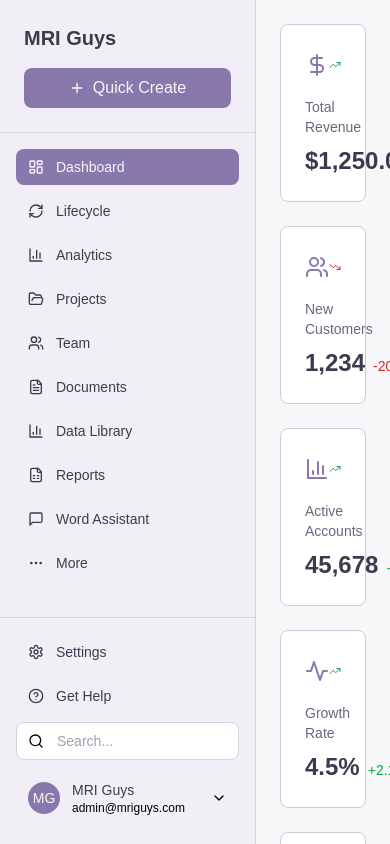
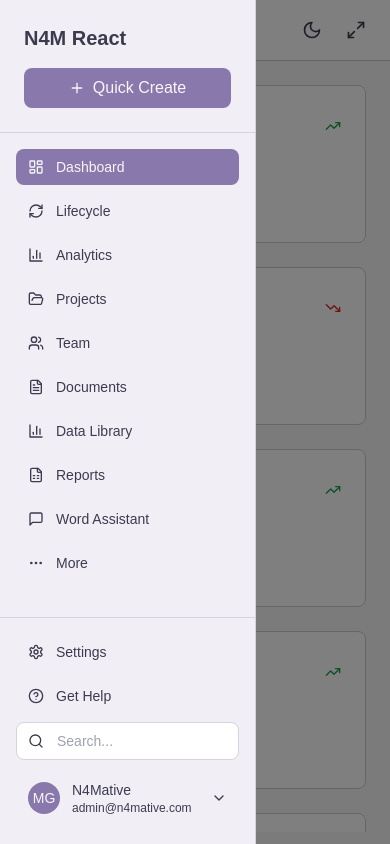
Before and after one commit to greshamn/mriguys, a React (Vite) app: page / in a window 390 px wide. Built offline with nearby package versions, Linux system fonts and the light colour scheme; the HTML template or start-up script is replaced by a standard one.

Commit message:
theme selector

```diff
--- a/src/App.jsx
+++ b/src/App.jsx
@@ -1,14 +1,40 @@
-import React from 'react';
+import React, { useState } from 'react';
 import Sidebar from './components/Sidebar';
 import Dashboard from './components/Dashboard';
+import TopMenu from './components/TopMenu';
 
 function App() {
+  const [sidebarOpen, setSidebarOpen] = useState(true);
+  const [currentTheme, setCurrentTheme] = useState('light');
+
+  const handleSidebarToggle = () => {
+    setSidebarOpen(!sidebarOpen);
+  };
+
+  const handleThemeChange = (theme) => {
+    setCurrentTheme(theme);
+  };
+
   return (
-    <div className="flex h-screen bg-background">
-      <Sidebar />
-      <main className="flex-1 overflow-auto">
-        <Dashboard />
-      </main>
+    <div className="min-h-screen bg-background text-foreground">
+      {/* Top Menu Bar */}
+      <TopMenu
+        onThemeChange={handleThemeChange}
+        onSidebarToggle={handleSidebarToggle}
+      />
+
+      <div className="flex h-[calc(100vh-73px)]">
+        {/* Sidebar */}
+        <Sidebar
+          isOpen={sidebarOpen}
+          onToggle={handleSidebarToggle}
+        />
+
+        {/* Main Content */}
+        <main className="flex-1 overflow-auto">
+          <Dashboard />
+        </main>
+      </div>
     </div>
   );
 }
--- a/src/components/Dashboard.jsx
+++ b/src/components/Dashboard.jsx
@@ -6,7 +6,7 @@ import AdditionalCharts from './AdditionalCharts';
 
 const Dashboard = () => {
   return (
-    <div className="flex-1 p-6 space-y-6">
+    <div className="p-6 space-y-6">
       {/* KPI Cards */}
       <div className="grid grid-cols-1 md:grid-cols-2 lg:grid-cols-4 gap-6">
         <KPICard
--- a/src/components/Sidebar.jsx
+++ b/src/components/Sidebar.jsx
@@ -16,7 +16,7 @@ import {
   ChevronDown
 } from 'lucide-react';
 
-const Sidebar = () => {
+const Sidebar = ({ isOpen, onToggle }) => {
   const navigationItems = [
     { icon: LayoutDashboard, label: 'Dashboard', active: true },
     { icon: RefreshCw, label: 'Lifecycle' },
@@ -36,11 +36,28 @@ const Sidebar = () => {
   ];
 
   return (
-    <aside className="w-64 bg-sidebar border-r border-sidebar-border flex flex-col">
+    <>
+      {/* Mobile overlay */}
+      {isOpen && (
+        <div
+          className="fixed inset-0 bg-black bg-opacity-50 z-40 lg:hidden"
+          onClick={onToggle}
+        />
+      )}
+
+      {/* Sidebar */}
+      <aside className={`
+        fixed top-0 left-0 z-50 h-full bg-sidebar border-r border-sidebar-border
+        transform transition-transform duration-300 ease-in-out
+        ${isOpen ? 'translate-x-0' : '-translate-x-full'}
+        lg:translate-x-0 lg:static lg:z-auto
+        w-64
+      `}>
+        <div className="flex flex-col h-full">
           {/* Logo and Quick Create */}
           <div className="p-6 border-b border-sidebar-border">
             <div className="flex items-center justify-between mb-4">
-          <h1 className="text-xl font-bold text-sidebar-foreground">MRI Guys</h1>
+              <h1 className="text-xl font-bold text-sidebar-foreground">N4M React</h1>
             </div>
             <button className="w-full bg-sidebar-primary text-sidebar-primary-foreground px-4 py-2 rounded-lg flex items-center justify-center gap-2 hover:bg-sidebar-primary/90 transition-colors">
               <Plus className="w-4 h-4" />
@@ -96,13 +113,15 @@ const Sidebar = () => {
                 MG
               </div>
               <div className="flex-1 min-w-0">
-            <p className="text-sm font-medium text-sidebar-foreground truncate">MRI Guys</p>
-            <p className="text-xs text-sidebar-foreground/70 truncate">admin@mriguys.com</p>
+                <p className="text-sm font-medium text-sidebar-foreground truncate">N4Mative</p>
+                <p className="text-xs text-sidebar-foreground/70 truncate">admin@n4mative.com</p>
               </div>
               <ChevronDown className="w-4 h-4 text-sidebar-foreground/50" />
             </div>
           </div>
+        </div>
       </aside>
+    </>
   );
 };
 
--- /dev/null
+++ b/src/components/TopMenu.jsx
@@ -0,0 +1,129 @@
+import React, { useState, useEffect } from 'react';
+import { Sun, Moon, Maximize2, Minimize2, Menu } from 'lucide-react';
+
+const TopMenu = ({ onThemeChange, onSidebarToggle }) => {
+  const [isDark, setIsDark] = useState(false);
+  const [isFullscreen, setIsFullscreen] = useState(false);
+
+  // Check initial theme preference
+  useEffect(() => {
+    const savedTheme = localStorage.getItem('theme');
+    const prefersDark = window.matchMedia('(prefers-color-scheme: dark)').matches;
+
+    if (savedTheme === 'dark' || (!savedTheme && prefersDark)) {
+      setIsDark(true);
+      document.documentElement.classList.add('dark');
+    }
+  }, []);
+
+  // Toggle theme
+  const toggleTheme = () => {
+    const newTheme = !isDark;
+    setIsDark(newTheme);
+
+    if (newTheme) {
+      document.documentElement.classList.add('dark');
+      localStorage.setItem('theme', 'dark');
+    } else {
+      document.documentElement.classList.remove('dark');
+      localStorage.setItem('theme', 'light');
+    }
+
+    // Notify parent component
+    if (onThemeChange) {
+      onThemeChange(newTheme ? 'dark' : 'light');
+    }
+  };
+
+  // Toggle fullscreen
+  const toggleFullscreen = () => {
+    if (!document.fullscreenElement) {
+      document.documentElement.requestFullscreen().then(() => {
+        setIsFullscreen(true);
+      }).catch(err => {
+        console.log('Error attempting to enable fullscreen:', err);
+      });
+    } else {
+      document.exitFullscreen().then(() => {
+        setIsFullscreen(false);
+      }).catch(err => {
+        console.log('Error attempting to exit fullscreen:', err);
+      });
+    }
+  };
+
+  // Listen for fullscreen changes
+  useEffect(() => {
+    const handleFullscreenChange = () => {
+      setIsFullscreen(!!document.fullscreenElement);
+    };
+
+    document.addEventListener('fullscreenchange', handleFullscreenChange);
+    return () => document.removeEventListener('fullscreenchange', handleFullscreenChange);
+  }, []);
+
+  return (
+    <div className="bg-card border-b border-border px-4 py-3 flex items-center justify-between">
+      {/* Left side - Logo and Title */}
+      <div className="flex items-center gap-3">
+        <button
+          onClick={onSidebarToggle}
+          className="p-2 rounded-lg hover:bg-muted transition-colors lg:hidden"
+          aria-label="Toggle sidebar"
+        >
+          <Menu className="w-5 h-5 text-foreground" />
+        </button>
+
+        <div className="flex items-center gap-2">
+          <div className="w-8 h-8 bg-primary rounded-lg flex items-center justify-center">
+            <span className="text-primary-foreground font-bold text-sm">N4M</span>
+          </div>
+          <h1 className="text-lg font-semibold text-foreground hidden sm:block">
+            N4M React
+          </h1>
+        </div>
+      </div>
+
+      {/* Right side - Theme and Fullscreen buttons */}
+      <div className="flex items-center gap-2">
+        {/* Theme Toggle */}
+        <button
+          onClick={toggleTheme}
+          className="p-2 rounded-lg hover:bg-muted transition-colors relative group"
+          aria-label="Toggle theme"
+        >
+          {isDark ? (
+            <Sun className="w-5 h-5 text-foreground" />
+          ) : (
+            <Moon className="w-5 h-5 text-foreground" />
+          )}
+
+          {/* Tooltip */}
+          <div className="absolute bottom-full right-0 mb-2 px-2 py-1 text-xs text-white bg-primary rounded-md opacity-0 group-hover:opacity-100 transition-opacity pointer-events-none whitespace-nowrap">
+            Toggle {isDark ? 'light' : 'dark'} mode
+          </div>
+        </button>
+
+        {/* Fullscreen Toggle */}
+        <button
+          onClick={toggleFullscreen}
+          className="p-2 rounded-lg hover:bg-muted transition-colors relative group"
+          aria-label="Toggle fullscreen"
+        >
+          {isFullscreen ? (
+            <Minimize2 className="w-5 h-5 text-foreground" />
+          ) : (
+            <Maximize2 className="w-5 h-5 text-foreground" />
+          )}
+
+          {/* Tooltip */}
+          <div className="absolute bottom-full right-0 mb-2 px-2 py-1 text-xs text-white bg-primary rounded-md opacity-0 group-hover:opacity-100 transition-opacity pointer-events-none whitespace-nowrap">
+            {isFullscreen ? 'Exit fullscreen' : 'Enter fullscreen'}
+          </div>
+        </button>
+      </div>
+    </div>
+  );
+};
+
+export default TopMenu;
```
Also changed, not shown: 1 other file (tests, documents, lock files or other folders). Lines whose indentation alone changed are shown as unchanged.
